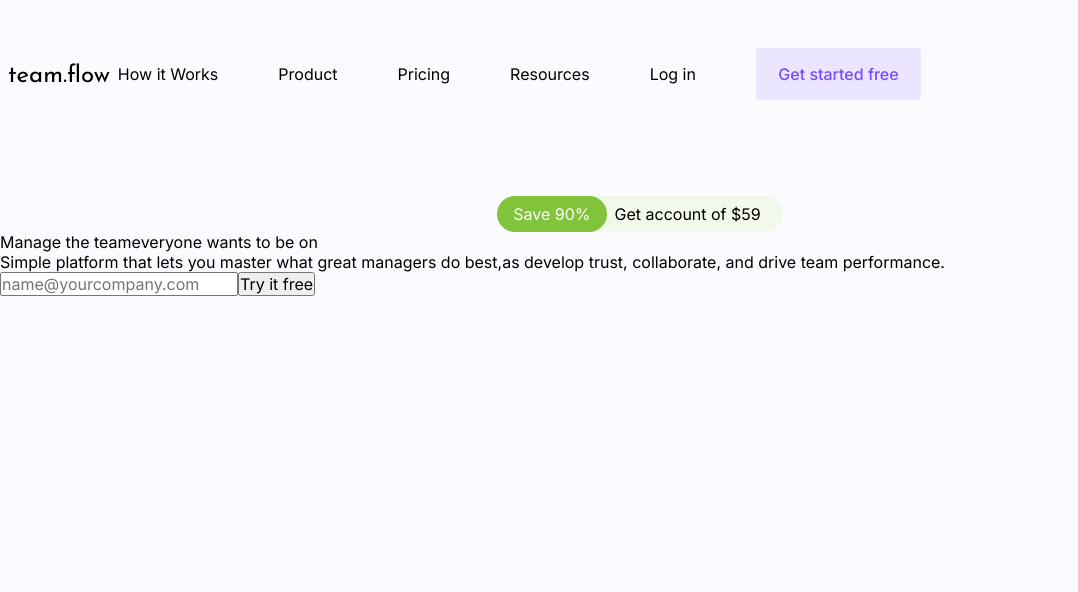
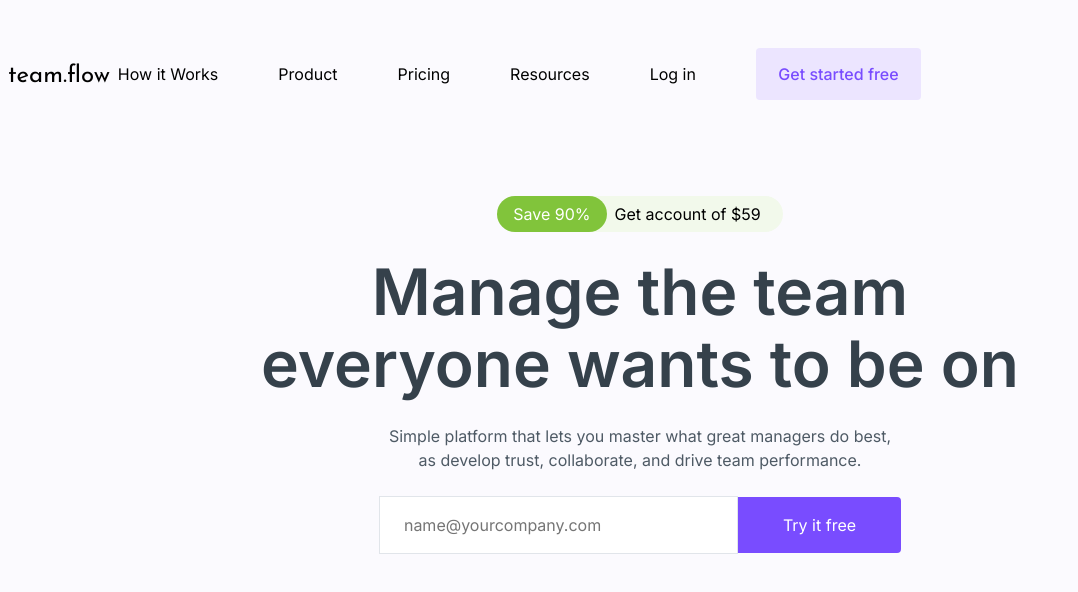
Before and after one commit to coutmilton/TeamFlow, a React (Vite) app: page / in a window 1280 px wide. Shown: the top 592 px of the page, without its empty margins (0-1078 px from the left). Built offline with nearby package versions, Linux system fonts and the light colour scheme.

Commit message:
Manage update 1

```diff
--- a/src/components/Manage/Manage.jsx
+++ b/src/components/Manage/Manage.jsx
@@ -9,12 +9,12 @@ function Manage() {
                     <span className={styles.get}>Get account of $59</span>
                 </div>
                 <div className={styles.manageText}>
-                    <span>Manage the team</span>
-                    <span>everyone wants to be on</span>
+                    <span>Manage the team<br></br>everyone wants to be on</span>
                 </div>
                 <div className={styles.simple}>
-                    <span>Simple platform that lets you master what great managers do best,</span>
-                    <span>as develop trust, collaborate, and drive team performance.</span>
+                    <span>Simple platform that lets you master what great managers do best,<br>
+                    </br>as develop trust, collaborate, and drive team performance.</span>
+
                 </div>
                 <div className={styles.contact}>
                     <input placeholder="name@yourcompany.com" type="text" />
@@ -22,7 +22,7 @@ function Manage() {
                 </div>
             </div>
         </div>
-     );
+    );
 }
 
 export default Manage;
--- a/src/components/Manage/style.module.css
+++ b/src/components/Manage/style.module.css
@@ -23,6 +23,45 @@
     padding: 8px 22px 8px 40px;
     border-bottom-right-radius: 100px;
     border-top-right-radius: 100px;
-    color:black;
+    color: black;
+
+}
+
+.manageText {
+    margin-top: 24px;
+    text-align: center;
+    font-weight: 600;
+    font-size: 64px;
+    color: #35414B;
+    line-height: 72px;
+}
+
+.simple {
+    margin-top: 24px;
+    text-align: center;
+    font-size: 1rem;
+    color:#4E5A65;
+    line-height: 24px;
+}
+
+.contact {
+    text-align: center;
+    margin-top: 24px;
+}
+
+.contact input {
+    border: 1px solid #E1E5EA;
+    padding: 18px 99px 18px 24px;
+    font-size: 1rem;
+    line-height: 1rem;
+}
+
+.contact button {
+    border: none;
+    color: white;
+    background-color: #794CFF;
+    border-bottom-right-radius: 4px;
+    border-top-right-radius: 4px;
+    padding: 18px 45px 18px 45px;
     cursor: pointer;
 }
```
